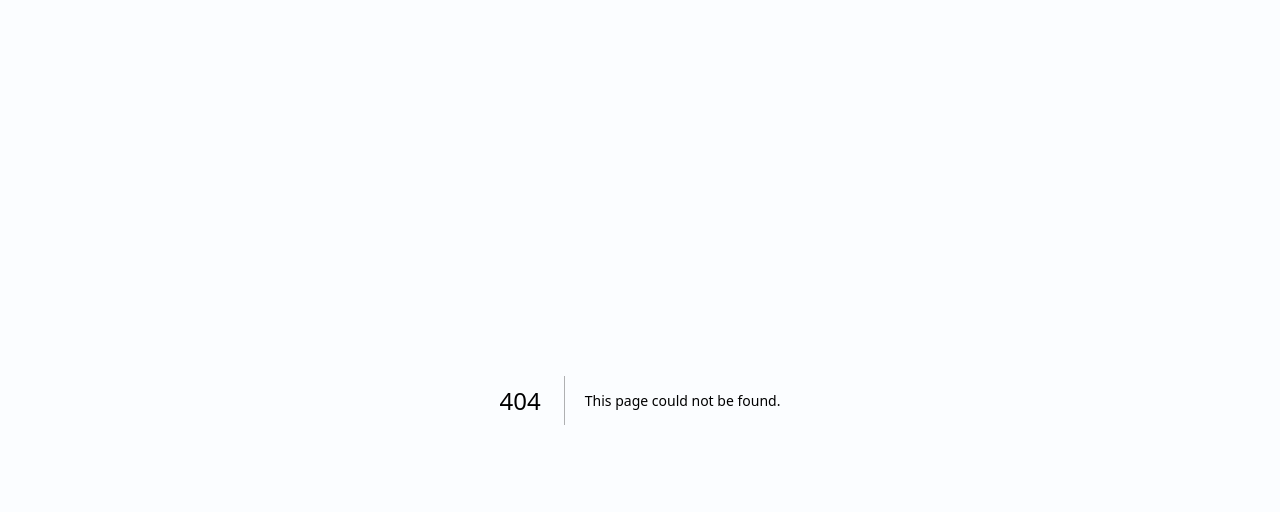
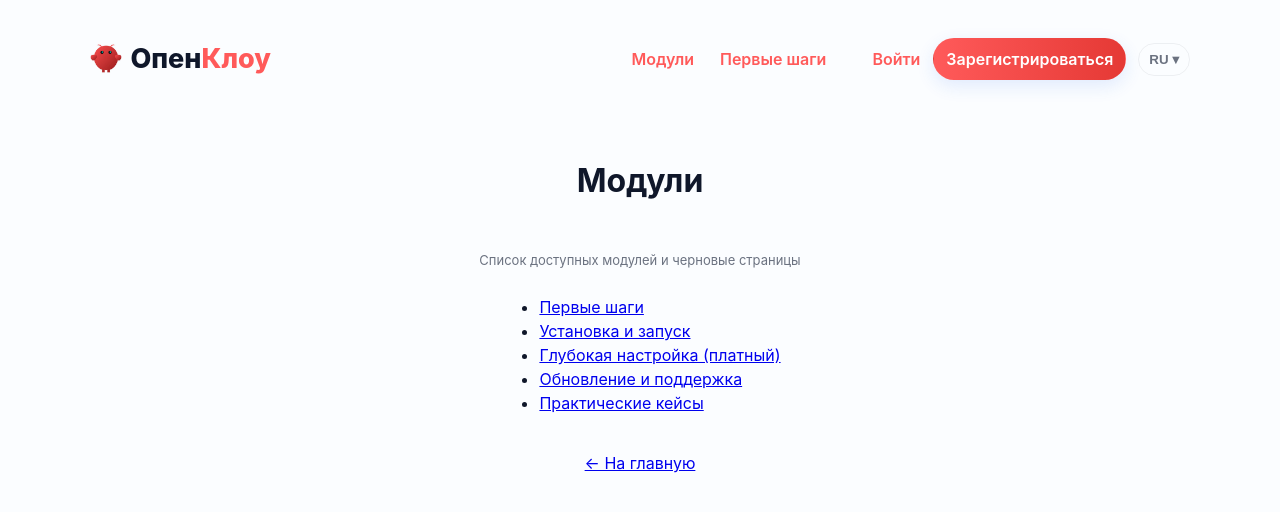
Before and after one commit to novaaurelis/nova-ai-agents-site-backup, a Next.js app: page /ru/modules in a window 1280 px wide. Before the commit this address had no page. Shown: the top 512 px of the page. Built offline with nearby package versions, Linux system fonts and the light colour scheme.

Commit message:
ui: add Modules button + modules index pages (RU/EN)

```diff
--- a/components/Header.js
+++ b/components/Header.js
@@ -37,6 +37,7 @@ export default function Header(){
         </Link>
         <nav className="nav-right">
           <div className="nav-links">
+            <Link href={'/' + current + '/modules'} className="nav-button">{current === 'ru' ? 'Модули' : 'Modules'}</Link>
             <Link href={'/' + current + '/modules/first-steps'} className="nav-button">{current === 'ru' ? 'Первые шаги' : 'First steps'}</Link>
           </div>
 
--- /dev/null
+++ b/pages/ru/modules/index.js
@@ -0,0 +1,34 @@
+import Link from 'next/link'
+import Header from '../../../components/Header'
+
+const modules = [
+  { href: '/ru/modules/first-steps', title: 'Первые шаги' },
+  { href: '/ru/modules/installation-and-run', title: 'Установка и запуск' },
+  { href: '/ru/modules/deep-configuration', title: 'Глубокая настройка (платный)' },
+  { href: '/ru/modules/updates-and-support', title: 'Обновление и поддержка' },
+  { href: '/ru/modules/practical-cases', title: 'Практические кейсы' },
+]
+
+export default function ModulesIndex(){
+  return (
+    <div>
+      <Header/>
+      <main className="container">
+        <h1>Модули</h1>
+        <p className="muted">Список доступных модулей и черновые страницы</p>
+        <ul>
+          {modules.map(m => (
+            <li key={m.href}><Link href={m.href}>{m.title}</Link></li>
+          ))}
+        </ul>
+
+        <p style={{marginTop:20}}><Link href="/ru">← На главную</Link></p>
+      </main>
+
+      <style jsx>{`
+        .container { max-width:900px; margin:18px auto; padding:0 18px }
+        ul { margin-top:12px }
+      `}</style>
+    </div>
+  )
+}
```
Also changed, not shown: pages/en/modules/index.js (added, +34 -0 lines).
